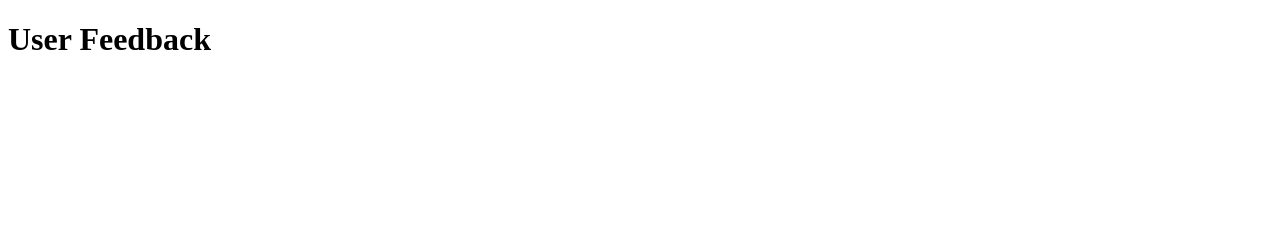
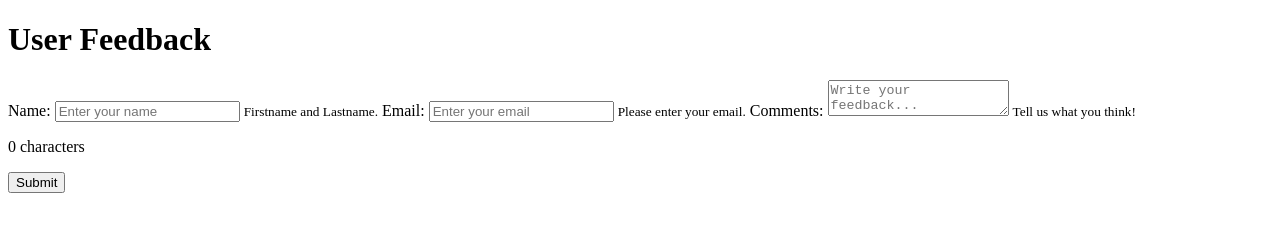
Before and after one commit to javokhirisaev/feedback-form, a plain HTML site: page index.html in a window 1280 px wide. Drawn offline with Linux system fonts and the light colour scheme.

Commit message:
added form with inputs and button

```diff
--- a/index.html
+++ b/index.html
@@ -9,5 +9,28 @@
 
   <h1>User Feedback</h1>
 
+  <form id="feedback-form">
+    <label>
+      Name:
+      <input type="text" id="name" placeholder="Enter your name">
+    </label>
+    <small class="tooltip">Firstname and Lastname.</small>
+
+    <label>
+      Email:
+      <input type="email" id="email" placeholder="Enter your email">
+    </label>
+    <small class="tooltip">Please enter your email.</small>
+
+    <label>
+      Comments:
+      <textarea id="comments" placeholder="Write your feedback..."></textarea>
+    </label>
+    <small class="tooltip">Tell us what you think!</small>
+
+    <p id="char-count">0 characters</p>
+    <button type="submit">Submit</button>
+  </form>
+
 </body>
 </html>
```
